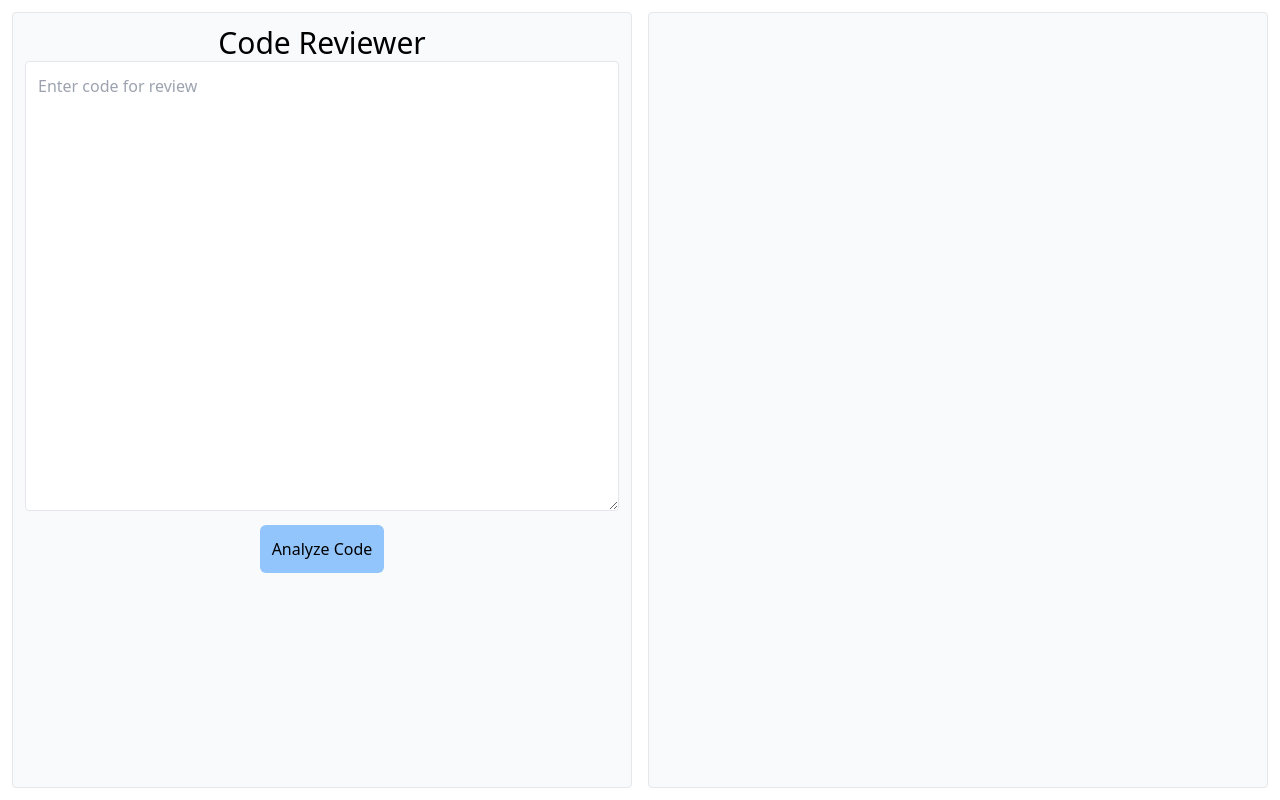
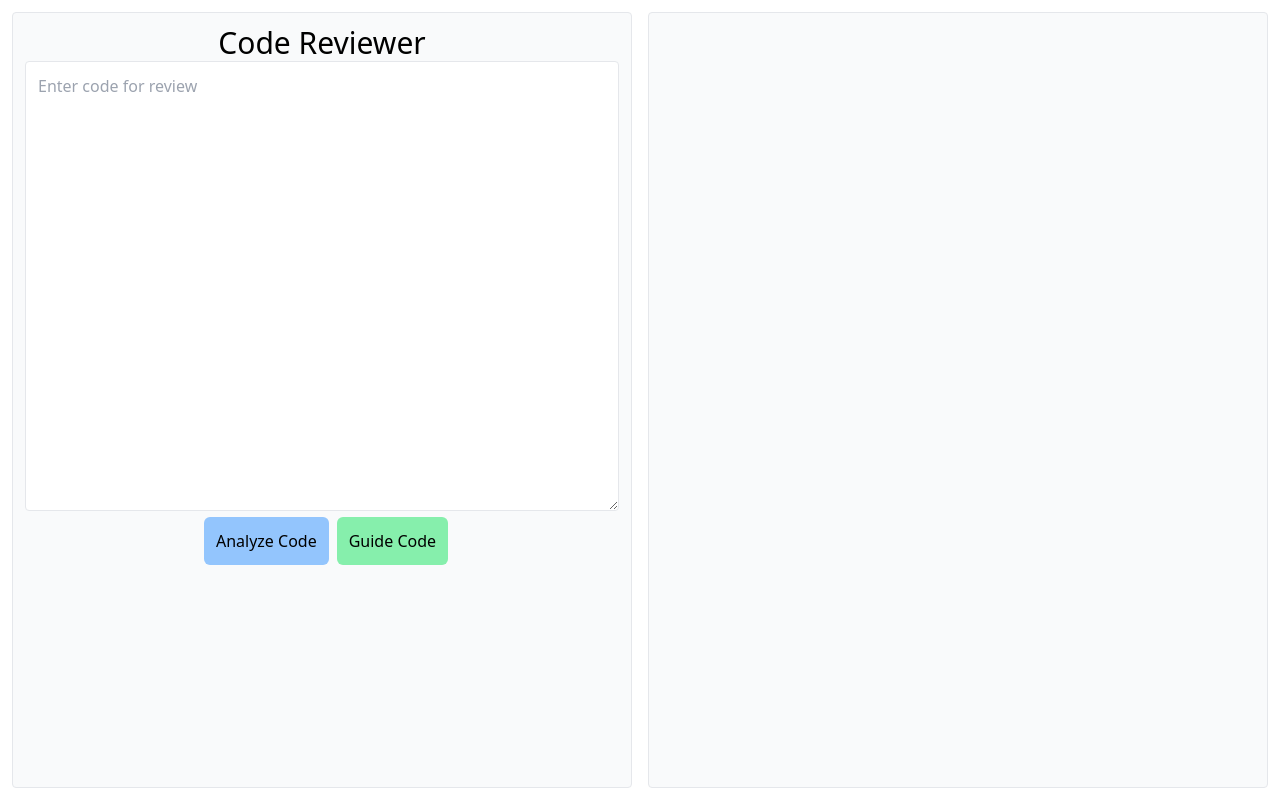
Before and after one commit to LeTranTrongNghia/CodeHub_BaseProject, a React (Vite) app: page / in a window 1280 px wide. Built offline with nearby package versions, Linux system fonts and the light colour scheme.

Commit message:
Guide Code button
Function: Create Guide for Coding Problem

```diff
--- a/src/App.jsx
+++ b/src/App.jsx
@@ -1,3 +1,92 @@
+// import { useState } from "react";
+// import "./App.css";
+// import axios from "axios";
+// import ReactMarkdown from "react-markdown";
+
+// // Function to check for valid code based on common keywords and structure
+// function isValidCode(code) {
+//   const keywords = /\b(function|const|let|var|if|else|for|while|return|class|import|public|private|static|void|abstract|final|protected|synchronized|transient|native|interface|enum|extends|implements|package|break|continue|do|switch|case|default|goto|try|catch|finally|throw|throws|instanceof|new|super|this|\=|boolean|byte|char|short|int|long|float|double|String|System|out|println|Scanner|Math|Arrays|ArrayList|HashMap|LinkedList|HashSet|Collections)\b/;
+
+//   // Check for basic keywords and some basic structure (parentheses, curly braces)
+//   if (keywords.test(code) && /[(){}\[\]]/.test(code)) {
+//     return true;
+//   }
+//   return false;
+// }
+
+// function App() {
+//   const [question, setQuestion] = useState("");
+//   const [answer, setAnswer] = useState("");
+//   const [generatingAnswer, setGeneratingAnswer] = useState(false);
+
+//   async function generateAnswer(e) {
+//     setGeneratingAnswer(true);
+//     e.preventDefault();
+
+//     if (!isValidCode(question)) {
+//       setAnswer("Please enter valid code for review.");
+//       setGeneratingAnswer(false);
+//       return;
+//     }
+
+//     setAnswer("Analyzing your code... \n It might take upto 10 seconds");
+//     try {
+//       const response = await axios({
+//         url: `https://generativelanguage.googleapis.com/v1beta/models/gemini-pro:generateContent?key=${import.meta.env.VITE_API_GENERATIVE_LANGUAGE_CLIENT
+//           }`,
+//         method: "post",
+//         data: {
+//           contents: [{ parts: [{ text: question }] }],
+//         },
+//       });
+
+//       // Update answer with the actual review from the API response
+//       setAnswer(response["data"]["candidates"][0]["content"]["parts"][0]["text"]);
+//     } catch (error) {
+//       console.log(error);
+//       setAnswer("Sorry - Something went wrong. Please try again!");
+//     }
+
+//     setGeneratingAnswer(false);
+//   }
+
+//   return (
+//     <>
+//       <div className="bg-white h-screen p-3 flex flex-col md:flex-row">
+//         <div className="w-full md:w-1/2 mr-2 border rounded bg-gray-50 p-3">
+//           <form onSubmit={generateAnswer} className="text-center">
+//             <a href="https://github.com/Vishesh-Pandey/chat-ai" target="_blank">
+//               <h1 className="text-3xl text-center">Code Reviewer</h1>
+//             </a>
+//             <textarea
+//               required
+//               className="border rounded w-full min-h-fit p-3"
+//               value={question}
+//               onChange={(e) => setQuestion(e.target.value)}
+//               placeholder="Enter code for review"
+//               style={{ height: "450px" }}
+//             ></textarea>
+//             <button
+//               type="submit"
+//               className="bg-blue-300 p-3 rounded-md hover:bg-blue-400 transition-all duration-300 mx-auto mt-2"
+//               disabled={generatingAnswer}
+//             >
+//               Analyze Code
+//             </button>
+//           </form>
+//         </div>
+//         <div className="w-full md:w-1/2 ml-2 border rounded bg-gray-50 p-3">
+//           <div className="text-center">
+//             <ReactMarkdown className="p-3">{answer}</ReactMarkdown>
+//           </div>
+//         </div>
+//       </div>
+//     </>
+//   );
+// }
+
+// export default App;
+
 import { useState } from "react";
 import "./App.css";
 import axios from "axios";
@@ -18,6 +107,7 @@ function App() {
   const [question, setQuestion] = useState("");
   const [answer, setAnswer] = useState("");
   const [generatingAnswer, setGeneratingAnswer] = useState(false);
+  const problemText = "tìm số nhỏ nhất trong dãy 10 số ngẫu nhiên.";
 
   async function generateAnswer(e) {
     setGeneratingAnswer(true);
@@ -32,8 +122,7 @@ function App() {
     setAnswer("Analyzing your code... \n It might take upto 10 seconds");
     try {
       const response = await axios({
-        url: `https://generativelanguage.googleapis.com/v1beta/models/gemini-pro:generateContent?key=${import.meta.env.VITE_API_GENERATIVE_LANGUAGE_CLIENT
-          }`,
+        url: `https://generativelanguage.googleapis.com/v1beta/models/gemini-pro:generateContent?key=${import.meta.env.VITE_API_GENERATIVE_LANGUAGE_CLIENT}`,
         method: "post",
         data: {
           contents: [{ parts: [{ text: question }] }],
@@ -45,6 +134,31 @@ function App() {
     } catch (error) {
       console.log(error);
       setAnswer("Sorry - Something went wrong. Please try again!");
+    }
+
+    setGeneratingAnswer(false);
+  }
+
+  async function guideCode() {
+    setGeneratingAnswer(true);
+    setAnswer("Generating guide... \n It might take upto 10 seconds");
+
+    try {
+      const response = await axios({
+        url: `https://generativelanguage.googleapis.com/v1beta/models/gemini-pro:generateContent?key=${import.meta.env.VITE_API_GENERATIVE_LANGUAGE_CLIENT}`,
+        method: "post",
+        data: {
+          contents: [
+            { parts: [{ text: "Hãy tưởng tượng bạn là giáo sư chuyên ngành Công nghệ thông tin. Hướng dẫn tôi cách viết hàm" + problemText +  "Chỉ cho tôi ý tưởng và hướng dẫn từng bước để giúp tôi tìm cách giải quyết vấn đề về mã. Đừng viết ra mã gợi ý hay mã giả, hãy để tôi tự viết." }] },
+          ],
+        },
+      });
+
+      const guide = response["data"]["candidates"][0]["content"]["parts"][0]["text"];
+      setAnswer(guide);
+    } catch (error) {
+      console.log(error);
+      setAnswer("Sorry - Couldn't generate guide at this time.");
     }
 
     setGeneratingAnswer(false);
@@ -66,13 +180,23 @@ function App() {
               placeholder="Enter code for review"
               style={{ height: "450px" }}
             ></textarea>
+            <div className="flex justify-center">
               <button
                 type="submit"
-              className="bg-blue-300 p-3 rounded-md hover:bg-blue-400 transition-all duration-300 mx-auto mt-2"
+                className="bg-blue-300 p-3 rounded-md hover:bg-blue-400 transition-all duration-300 mx-2"
                 disabled={generatingAnswer}
               >
                 Analyze Code
               </button>
+              <button
+                type="button"
+                onClick={guideCode}
+                className="bg-green-300 p-3 rounded-md hover:bg-green-400 transition-all duration-300"
+                disabled={generatingAnswer}
+              >
+                Guide Code
+              </button>
+            </div>
           </form>
         </div>
         <div className="w-full md:w-1/2 ml-2 border rounded bg-gray-50 p-3">
@@ -83,6 +207,7 @@ function App() {
       </div>
     </>
   );
+
 }
 
 export default App;
```
Lines whose indentation alone changed are shown as unchanged.
